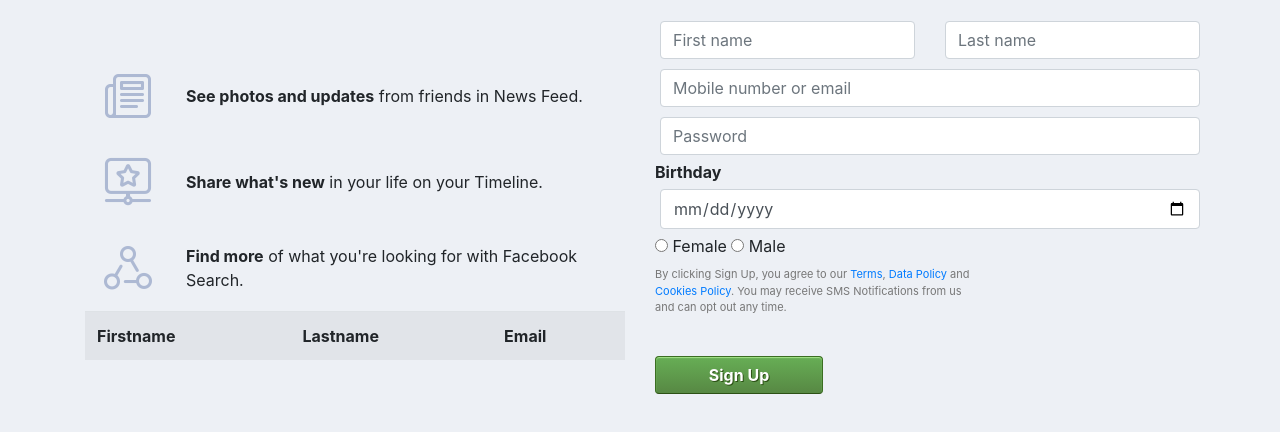
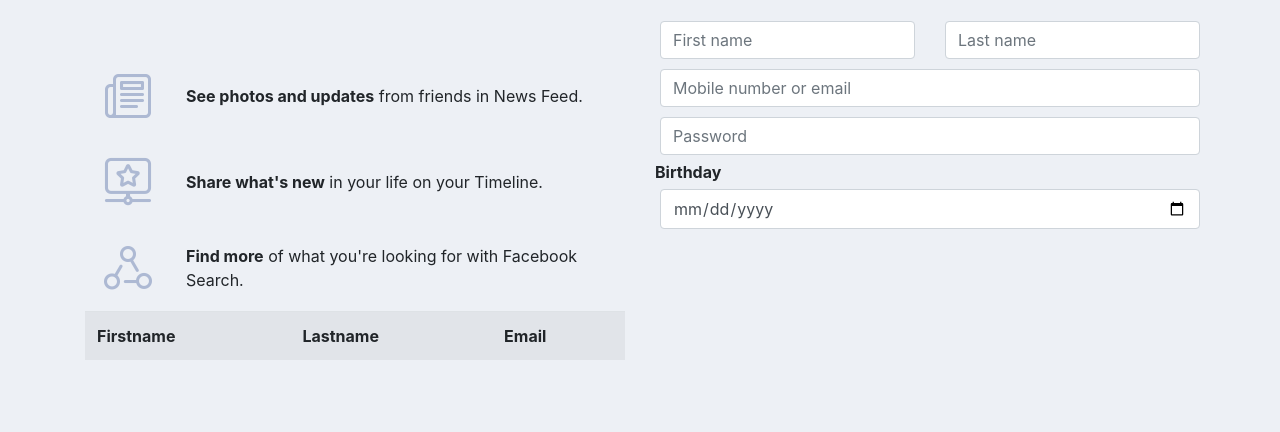
Before and after one commit to jnzelaya/examen-1-experto, a website: page public/index.html in a window 1280 px wide. Shown: the part 184-616 px from the top of the page. Drawn offline with Linux system fonts and the light colour scheme.

Commit message:
prueba de regresar al cualquier parte de los comit pasados

```diff
--- a/public/index.html
+++ b/public/index.html
@@ -88,15 +88,8 @@
                 <div class="valid-feedback">Es bien</div>
                 <div class="invalid-feedback">Esta mal</div>
               </div>
-              <div class="col-12">
-                <label><input type="radio" name="rbt-genero" value="F"> Female</label>
-                <label><input type="radio" name="rbt-genero" value="M"> Male</label>
-                <p id="texto-pequenio">
-                  By clicking Sign Up, you agree to our <a href="#">Terms</a>, <a href="#">Data Policy</a> and <a href="#">Cookies Policy</a>. You may receive SMS Notifications from us and can opt out any time.
-                </p>
-                <br>
-                <input class="btn btn-success" type="button" value="Sign Up" onclick="registrar();">
-              </div>
+              <!--aqui quitare algo de prueba-->
+
 
             </div>
         </div>
```
